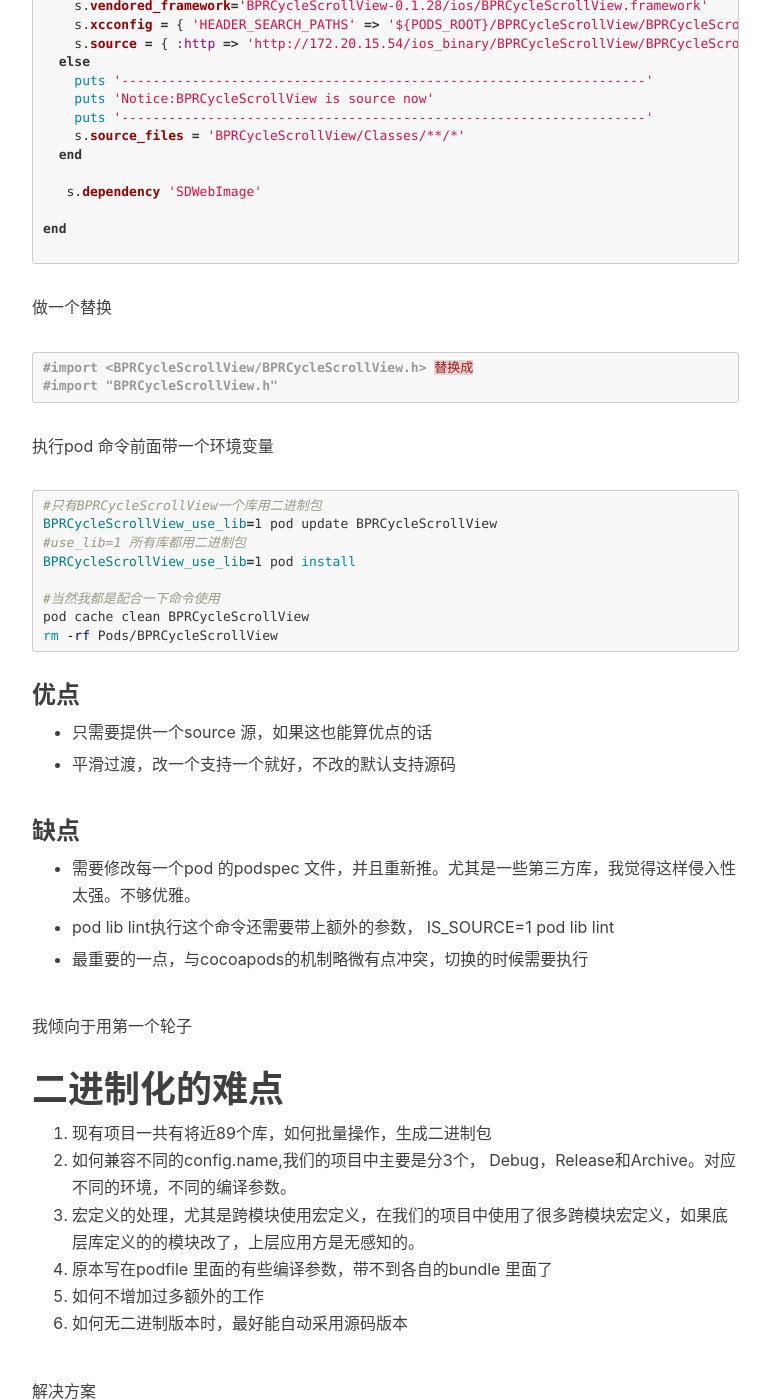
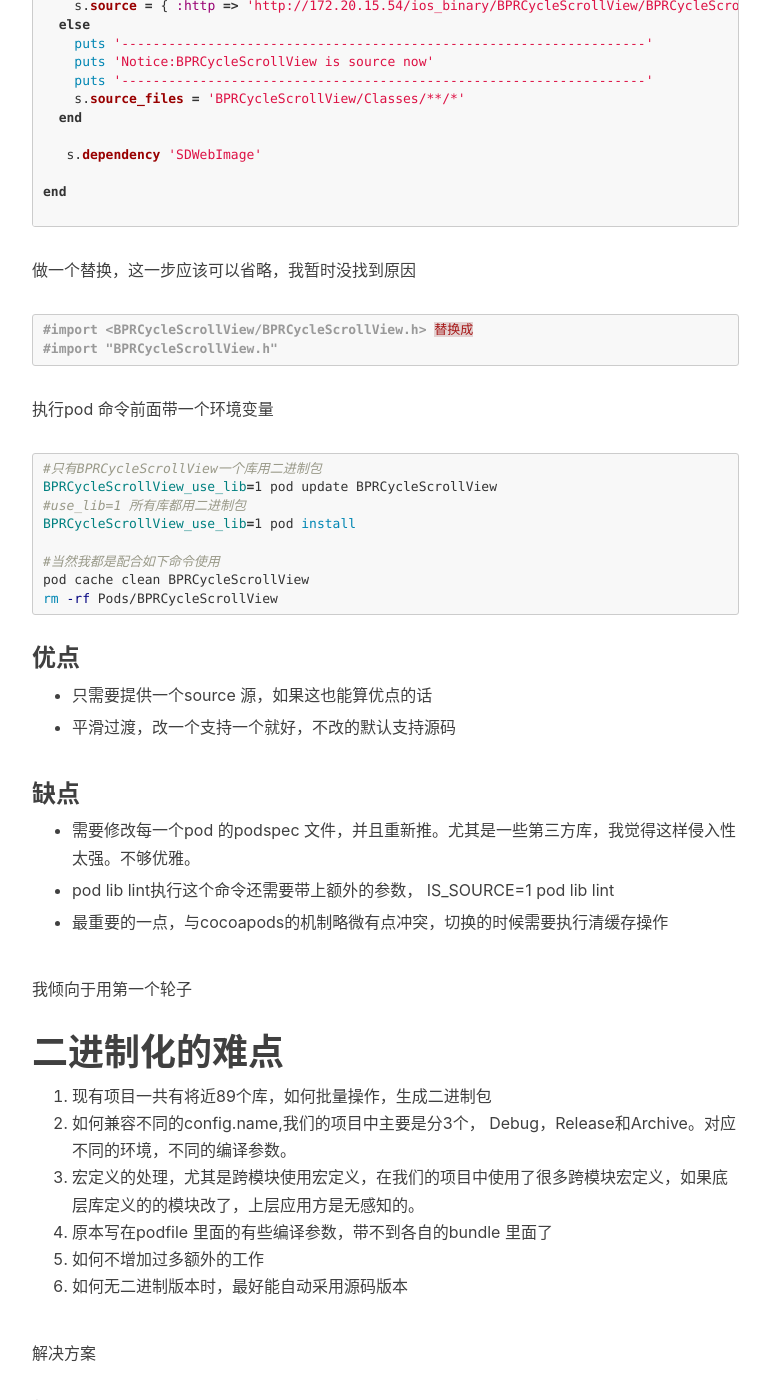
Before and after one commit to toolazytoname/toolazytoname.github.io, a Jekyll site: the page built from _posts/2019-08-01-cocoapods-binary.markdown, in a window 1280 px wide and 1400 px high, scrolled down 3603 px. Shown: the whole window, without its empty margins (233-1003 px from the left). Built offline with Jekyll 4.4.1, drawn with Linux system fonts in a browser that asks for light colours; nearby versions of some CDN libraries; comment, search, counter and statistics services are not loaded.

Commit message:
edit post

```diff
--- a/_posts/2019-08-01-cocoapods-binary.markdown
+++ b/_posts/2019-08-01-cocoapods-binary.markdown
@@ -109,8 +109,6 @@
   s.version          = '0.1.28'
   s.summary          = '无限轮播图'
   s.description      =  '无限轮播图'
-
-
   s.homepage         = 'http://gitlab.bitautotech.com/WP/Mobile/IOS/BPRCycleScrollView'
   s.license          = { :type => 'MIT', :file => 'LICENSE' }
   s.author           = { 'xuxiaolong3' => 'xuxiaolong3@yiche.com' }
@@ -144,7 +142,7 @@
 
 ~~~
 
-做一个替换
+做一个替换，这一步应该可以省略，我暂时没找到原因
 
 ~~~objective-c
 #import <BPRCycleScrollView/BPRCycleScrollView.h>
@@ -160,7 +158,7 @@
 #use_lib=1 所有库都用二进制包
 BPRCycleScrollView_use_lib=1 pod install
 
-#当然我都是配合一下命令使用
+#当然我都是配合如下命令使用
 pod cache clean BPRCycleScrollView
 rm -rf Pods/BPRCycleScrollView
 ~~~
@@ -179,7 +177,7 @@
 
 * pod lib lint执行这个命令还需要带上额外的参数， IS_SOURCE=1 pod lib lint
 
-* 最重要的一点，与cocoapods的机制略微有点冲突，切换的时候需要执行
+* 最重要的一点，与cocoapods的机制略微有点冲突，切换的时候需要执行清缓存操作
 
 
 
```
